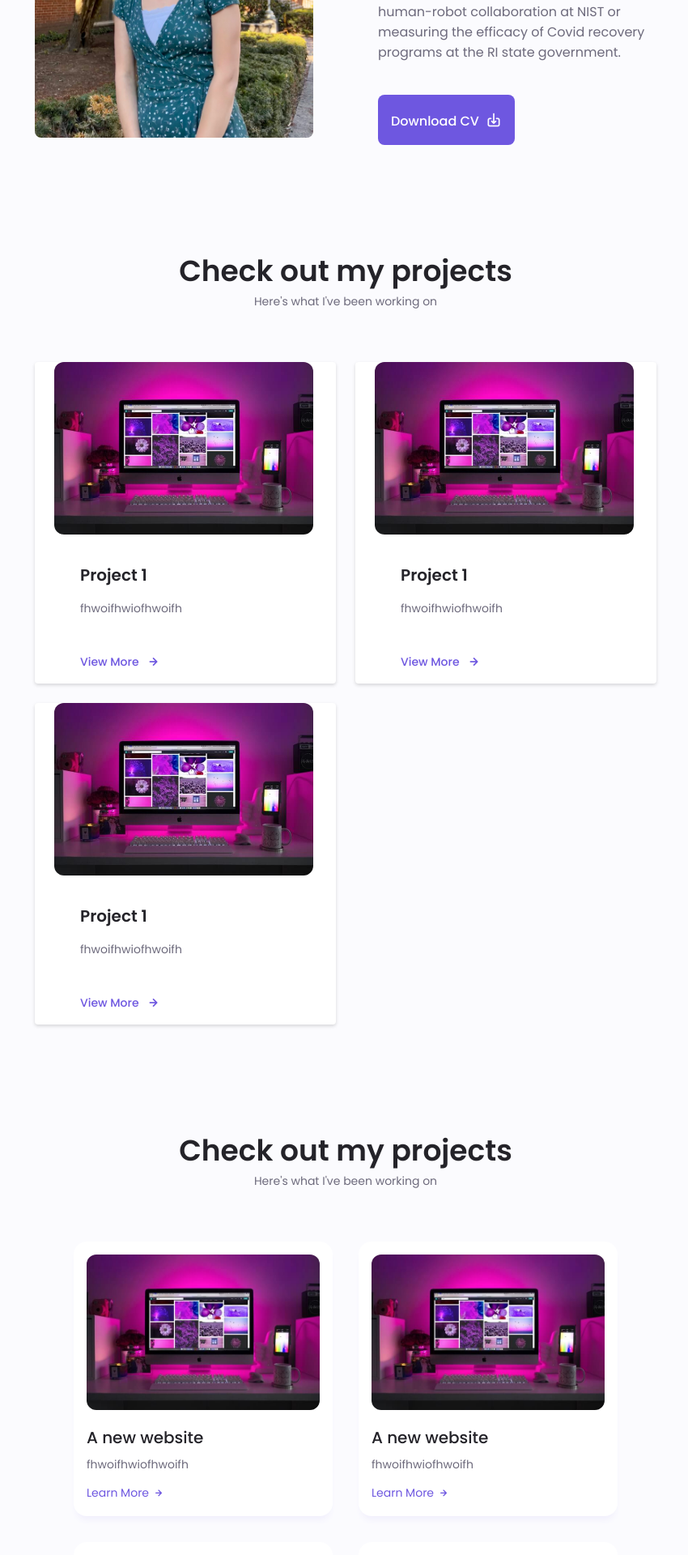
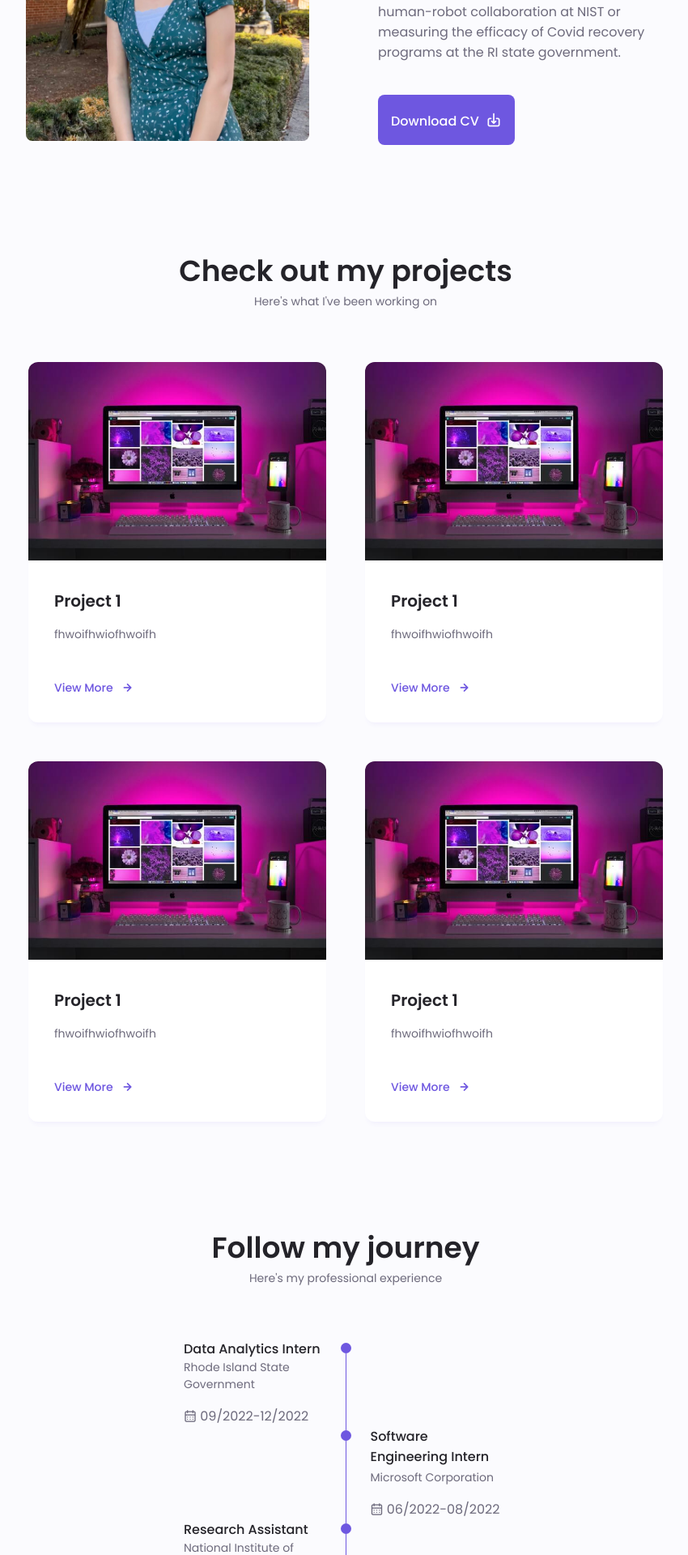
Before and after one commit to jennjwang/jennjwang.github.io, a PHP site: page / in a window 1280 px wide. Shown: the part 1120-3040 px from the top of the page at 81% size, without its empty margins (213-1063 px from the left). Run offline with PHP 8.4, Linux system fonts and the light colour scheme; some libraries are stand-ins or nearby versions.

Commit message:
added projects

```diff
--- a/assets/css/styles.css
+++ b/assets/css/styles.css
@@ -161,7 +161,7 @@ img {
 
 /*==================== LAYOUT ====================*/
 .container {
-  max-width: 768px;
+  max-width: 800px;
   margin-left: var(--mb-1-5);
   margin-right: var(--mb-1-5);
 }
@@ -496,6 +496,90 @@ img {
 /*==================== SERVICES ====================*/
 
 
+.services_button{
+  cursor: pointer;
+  font-size: var(--small-font-size);
+}
+
+.services_container{
+  display: flex;
+  flex-wrap: wrap;
+  justify-content: center;
+  max-width: 900px !important;
+  gap: 3rem;
+}
+
+.services_content{
+  position: relative;
+  background-color: var(--container-color);
+  padding: 0rem 0rem 1rem 0rem;
+  border-radius: .75rem;
+  box-shadow: 0 6px 6px -4px  var(--input-color);
+  transition: .3s;
+  width: 23rem;
+}
+
+.services_content:hover{
+  box-shadow: 0 8px 8px  var(--input-color);
+}
+
+.services_title{
+  font-size: var(--h3-font-size);
+  margin-bottom: var(--mb-1);
+}
+
+.services_modal{
+  position: fixed;
+  top:0;
+  left: 0;
+  right: 0;
+  bottom: 0;
+  background-color: rgba(0,0,0,.5);
+  display: flex;
+  align-items: center;
+  justify-content: center;
+  padding: 0 1rem;
+  z-index: var(--z-modal);
+  opacity: 0;
+  visibility: hidden;
+  transition: .3s;
+}
+
+.services_modal-content{
+  position: relative;
+  background-color: var(--container-color);
+  padding: 1.5rem;
+  border-radius: 0.25rem;
+}
+
+.services_modal-services{
+  row-gap: 1rem;
+}
+
+.services_modal-service{
+  display: flex;
+}
+
+.services_modal-title{
+  font-size: var(--h3-font-size);
+  font-weight: var(--font-medium);
+  margin-bottom: var(--mb-1-5);
+}
+
+.services_modal-close{
+  position: absolute;
+  top: 1rem;
+  right: 1rem;
+  font-size: 1.5rem;
+  color: var(--first-color);
+  cursor: pointer;
+}
+
+.active-modal{
+  opacity: 1;
+  visibility: visible;
+}
+
 /* Active Modal */
 
 
@@ -533,7 +617,7 @@ img {
 }
 
 .project_img{
-  border-radius: 0.75rem 0.75rem ;
+  border-radius: 0.75rem 0.75rem 0rem 0;
   margin-bottom: .75rem;
 }
 
@@ -751,6 +835,16 @@ img {
     grid-column: initial;
   }
 
+  .nav_logo{
+    width: 30px;
+    height: 30px;
+    font-size: var(--small-font-size);
+  }
+
+  .about_description{
+    font-size: var(--small-font-size);
+  }
+
   .home_img{
     order: 1;
     justify-self: center;
@@ -853,6 +947,7 @@ img {
 
     .about_description{
       text-align: initial;
+      font-size: var(--normal-font-size);
     }
 
     .about_buttons{
@@ -863,9 +958,9 @@ img {
       grid-template-columns: .5fr;
     }
 
-    .project_img{
+    /* .project_img{
       width: 320px;
-    }
+    } */
 
     .project_content{
       align-items: center;
@@ -916,6 +1011,12 @@ img {
     margin-left: .5rem;
   }
 
+  .nav_logo{
+    width: 40px;
+    height: 40px;
+    font-size: var(--normal-font-size);
+  }
+
   .home_blob{
     width: 320px;
   }
@@ -928,83 +1029,3 @@ img {
     column-gap: 5rem;
   }
 }
-
-.services_button{
-  cursor: pointer;
-  font-size: var(--small-font-size);
-}
-
-.services_container{
-  gap:1.5rem;
-  grid-template-columns: repeat(2, 1fr);
-}
-
-.services_content{
-  position: relative;
-  background-color: var(--container-color);
-  padding: 0rem 0rem 0rem 1.5rem;
-  border-radius: .25rem;
-  box-shadow: 0 2px 4px rgba(0,0,0,.15);
-  transition: .3s;
-}
-
-.services_content:hover{
-  box-shadow: 0 4px 8px  rgba(0,0,0,.15);
-}
-
-.services_title{
-  font-size: var(--h3-font-size);
-  margin-bottom: var(--mb-1);
-}
-
-.services_modal{
-  position: fixed;
-  top:0;
-  left: 0;
-  right: 0;
-  bottom: 0;
-  background-color: rgba(0,0,0,.5);
-  display: flex;
-  align-items: center;
-  justify-content: center;
-  padding: 0 1rem;
-  z-index: var(--z-modal);
-  opacity: 0;
-  visibility: hidden;
-  transition: .3s;
-}
-
-.services_modal-content{
-  position: relative;
-  background-color: var(--container-color);
-  padding: 1.5rem;
-  border-radius: 0.25rem;
-}
-
-.services_modal-services{
-  row-gap: 1rem;
-}
-
-.services_modal-service{
-  display: flex;
-}
-
-.services_modal-title{
-  font-size: var(--h3-font-size);
-  font-weight: var(--font-medium);
-  margin-bottom: var(--mb-1-5);
-}
-
-.services_modal-close{
-  position: absolute;
-  top: 1rem;
-  right: 1rem;
-  font-size: 1.5rem;
-  color: var(--first-color);
-  cursor: pointer;
-}
-
-.active-modal{
-  opacity: 1;
-  visibility: visible;
-}
--- a/assets/js/main.js
+++ b/assets/js/main.js
@@ -131,7 +131,7 @@ sr.reveal(
 sr.reveal(".home_social-icon", {
   interval: 200,
 });
-sr.reveal(".skills_data, .project_card", {
+sr.reveal(".skills_data", {
   interval: 200,
 });
 
--- a/index.html
+++ b/index.html
@@ -143,7 +143,7 @@
                 </div>
             </section>
 
-            <section class="services section" id="services">
+            <section class="services section" id="projects">
                 <h2 class="section_title">Check out my projects</h2>
                 <span class="section_subtitle">Here's what I've been working on</span>
 
@@ -154,11 +154,11 @@
                         <div>
                             <img src="assets/img/portfolio1.jpg" alt="" class="project_img">
                             <div style="padding: 1rem 1.5rem 1rem 2rem;">
-                            <h3 class="services_title">Project 1</h3>
-                            <p class="project_description">
-                                fhwoifhwiofhwoifh
+                                <h3 class="services_title">Project 1</h3>
+                                <p class="project_description">
+                                    fhwoifhwiofhwoifh
+                                </p>
                             </div>
-                        </p>
                         </div>
                         <span class="button button-flex button-small button-link services_button" style="padding-left: 2rem;">
                             View More
@@ -176,6 +176,37 @@
                     </div>
 
                     <!-- project 2 -->
+                    <div class="services_content">
+                        <div>
+                            <img src="assets/img/portfolio1.jpg" alt="" class="project_img">
+                            <div style="padding: 1rem 1.5rem 1rem 2rem;">
+                            <h3 class="services_title">Project 1</h3>
+                            <p class="project_description">
+                                fhwoifhwiofhwoifh
+                            </div>
+                        </p>
+                        </div>
+                        <span class="button button-flex button-small button-link services_button" style="padding-left: 2rem;">
+                            View More
+                            <i class="uil uil-arrow-right button_icon"></i>
+                        </span>
+                        <div class="services_modal">
+                            <div class="services_modal-content">
+                                <div>
+                                    <img src="assets/img/portfolio1.jpg" alt="" class="project_img">
+                                    <div style="padding: 1rem 1.5rem 1rem 2rem;">
+                                        <h3 class="services_title">Project 1</h3>
+                                        <p class="project_description">
+                                            fhwoifhwiofhwoifh
+                                        </p>
+                                    </div>
+                                </div>
+                                <i class="uil uil-times services_modal-close"></i>
+                            </div>
+                        </div>
+                    </div>
+
+                    <!-- project 3 -->
                     <div class="services_content">
                         <div>
                             <img src="assets/img/portfolio1.jpg" alt="" class="project_img">
@@ -227,91 +258,6 @@
                         </div>
                     </div>
 
-                    <div class="services_content" style="visibility: hidden;">
-
-                    </div>
-
-                </div>
-            </section>
-
-            <!--==================== PROJECTS ====================-->
-            <section class="project section" id="projects">
-                <h2 class="section_title">Check out my projects</h2>
-                <span class="section_subtitle">Here's what I've been working on</span>
-                <div class="project_container container grid">
-                    <!-- project 1 -->
-                    <div class="project_card">
-                        <img src="assets/img/portfolio1.jpg" alt="" class="project_img">
-                        <h3 class="project_title"> A new website</h3>
-                        <p class="project_description">
-                                fhwoifhwiofhwoifh
-                        </p>
-                        <a href="" class="project_button">
-                            Learn More
-                            <i class="uil uil-arrow-right project_icon"></i>
-                        </a>
-                    </div>
-                    <!-- project 1 -->
-                    <div class="project_card">
-                        <img src="assets/img/portfolio1.jpg" alt="" class="project_img">
-                        <h3 class="project_title"> A new website</h3>
-                        <p class="project_description">
-                            fhwoifhwiofhwoifh
-                        </p>
-                        <a href="" class="project_button">
-                            Learn More
-                            <i class="uil uil-arrow-right project_icon"></i>
-                        </a>
-                    </div>
-                    <!-- project 1 -->
-                    <div class="project_card">
-                        <img src="assets/img/portfolio1.jpg" alt="" class="project_img">
-                        <h3 class="project_title"> A new website</h3>
-                        <p class="project_description">
-                            fhwoifhwiofhwoifh
-                        </p>
-                        <a href="" class="project_button">
-                            Learn More
-                            <i class="uil uil-arrow-right project_icon"></i>
-                        </a>
-                    </div>
-                    <!-- project 1 -->
-                    <div class="project_card">
-                        <img src="assets/img/portfolio1.jpg" alt="" class="project_img">
-                        <h3 class="project_title"> A new website</h3>
-                        <p class="project_description">
-                                fhwoifhwiofhwoifh
-                        </p>
-                        <a href="" class="project_button">
-                            Learn More
-                            <i class="uil uil-arrow-right project_icon"></i>
-                        </a>
-                    </div>
-                    <!-- project 1 -->
-                    <div class="project_card">
-                        <img src="assets/img/portfolio1.jpg" alt="" class="project_img">
-                        <h3 class="project_title"> A new website</h3>
-                        <p class="project_description">
-                            Assessment platform with a drag-and-drop quiz builder, embeddable graphs and formulas, and a customizable scoring algorithm
-                        </p>
-                        <a href="" class="project_button">
-                            Learn More
-                            <i class="uil uil-arrow-right project_icon"></i>
-                        </a>
-                    </div>
-                    <!-- project 1 -->
-                    <div class="project_card">
-                        <img src="assets/img/portfolio1.jpg" alt="" class="project_img">
-                        <h3 class="project_title"> A new website</h3>
-                        <p class="project_description">
-                            Assessment platform with a drag-and-drop quiz builder, embeddable graphs and formulas, and a customizable scoring algorithm
-                        </p>
-                        <a href="" class="project_button">
-                            Learn More
-                            <i class="uil uil-arrow-right project_icon"></i>
-                        </a>
-                    </div>
-                    </div>
                 </div>
             </section>
 
```
